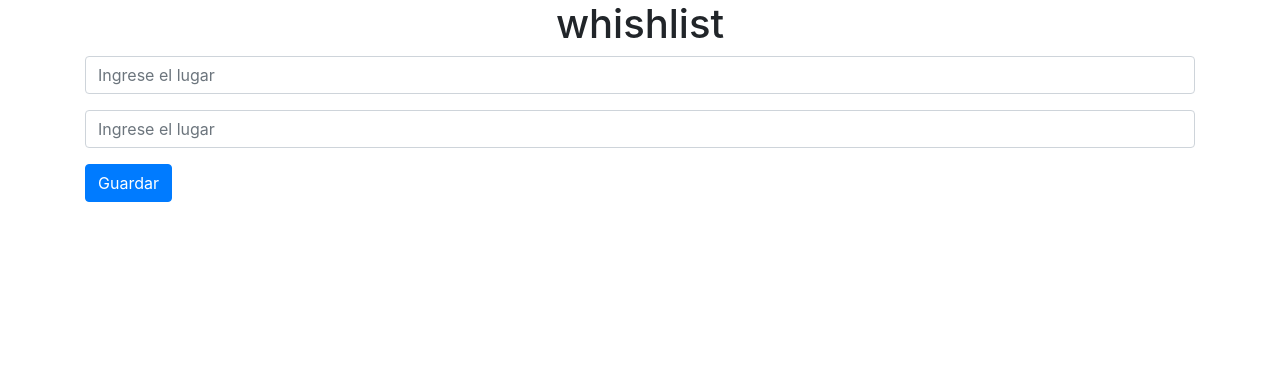
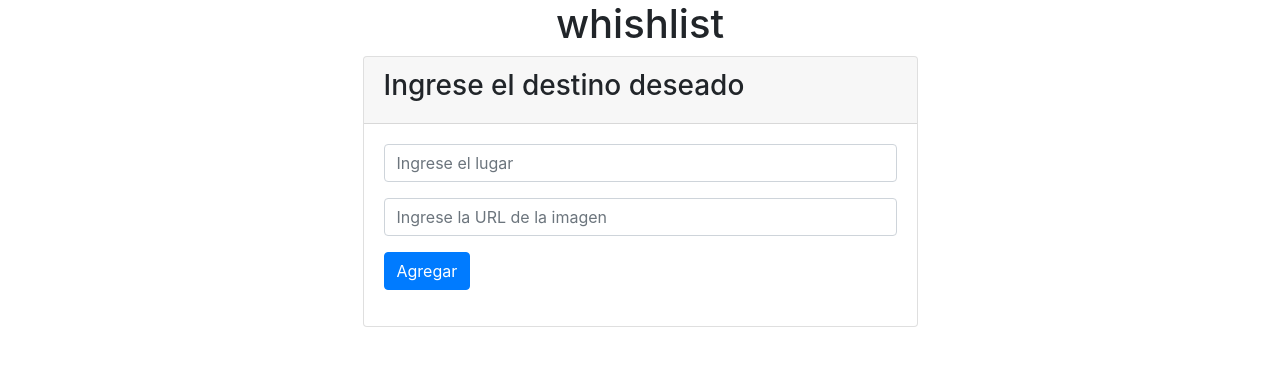
Before and after one commit to dinotomassini/angular-wishlist-coursera, an Angular app: page / in a window 1280 px wide. Shown: the top 366 px of the page. Built offline with nearby package versions, Linux system fonts and the light colour scheme.

Commit message:
Modificado las card.

```diff
--- a/src/app/destino-viaje/destino-viaje.component.html
+++ b/src/app/destino-viaje/destino-viaje.component.html
@@ -1,8 +1,8 @@
 
 <div class="card mb-3" style="max-width: 20rem;">
-  <img src="https://picsum.photos/200/300" width="200" class="card-img-top">
+  <img src="https://picsum.photos/150" class="card-img-top">
   <div class="card-body">
-    <h5 class="card-title">{{ destino.lugar }}</h5>
+    <h5 class="card-title">{{ destino.lugar.toUpperCase() }}</h5>
     <p class="card-text">
       Lorem ipsum dolor sit amet consectetur, adipisicing elit. Error, tempore id laudantium aspernatur fugiat distinctio nihil quasi voluptas veritatis doloribus, totam facilis perspiciatis. Fuga rerum, vel dicta ullam architecto quod?
     </p>
--- a/src/app/lista-destinos/lista-destinos.component.html
+++ b/src/app/lista-destinos/lista-destinos.component.html
@@ -1,17 +1,25 @@
 
 <div class="row">
   <div class="col">
+    <div class="card w-50 mx-auto mb-3">
+      <div class="card-header">
+        <h3>Ingrese el destino deseado</h3>
+      </div>
+      <div class="card-body">
         <form action="#">
           <div class="form-group">
             <input type="text" name="lugar" id="lugar" class="form-control" placeholder="Ingrese el lugar" #lugar>
           </div>
           <div class="form-group">
-        <input type="text" name="urlImage" id="urlImage" class="form-control" placeholder="Ingrese el lugar" #urlImage>
+            <input type="text" name="urlImage" id="urlImage" class="form-control" placeholder="Ingrese la URL de la imagen" #urlImage>
           </div>
           <div class="form-group">
-        <button type="submit" class="btn btn-primary" (click)="guardar(lugar.value, urlImage.value)">Guardar</button>
+            <button type="submit" class="btn btn-primary" (click)="guardar(lugar.value, urlImage.value)">Agregar</button>
           </div>
         </form>
+      </div>
+
+    </div>
   </div>
 </div>
 
```
Also changed, not shown: 1 other file (tests, documents, lock files or other folders). Lines whose indentation alone changed are shown as unchanged.
